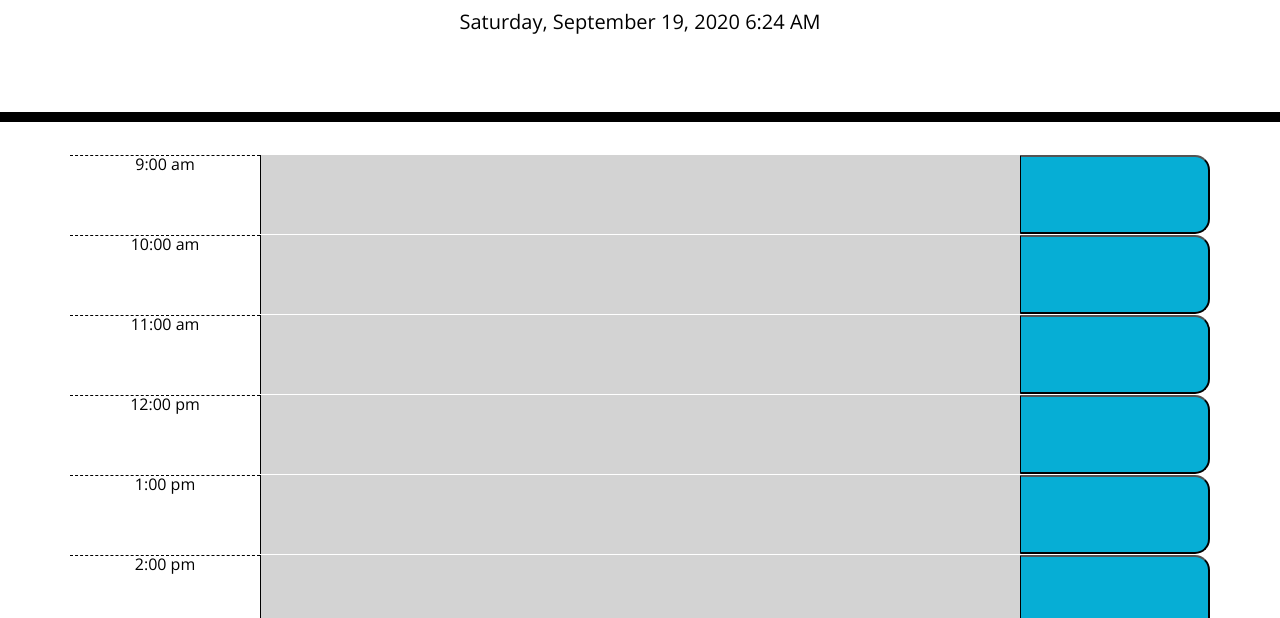
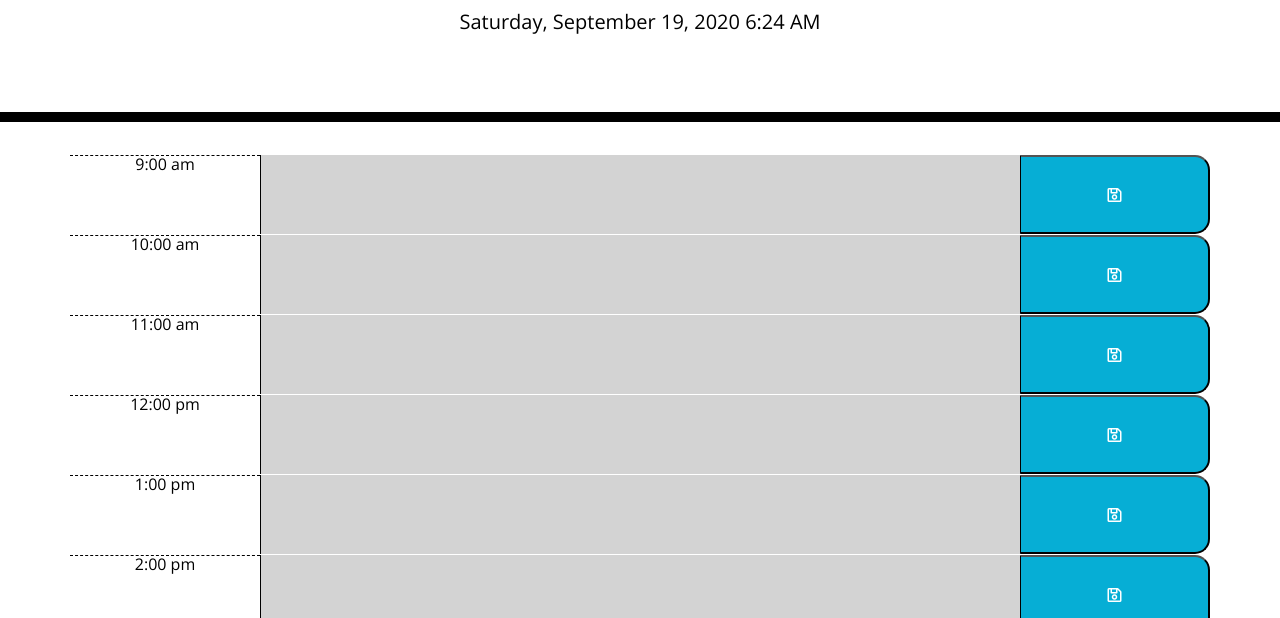
Before and after one commit to mfallesen/work-day-planner, a plain HTML site: page index.html in a window 1280 px wide. Shown: the part 182-800 px from the top of the page. Drawn offline with nearby package versions, Linux system fonts and the light colour scheme.

Commit message:
enable FA icon for save

```diff
--- a/script.js
+++ b/script.js
@@ -17,8 +17,9 @@ function printWorkDay(hour) {
         let hourRow = $("<div></div>");
         let workHour = $("<div></div>");
         let tasks = $("<textarea>");
-        let save = $("<button>")
-        let tVal = localStorage.getItem(`Task${i}`)
+        let save = $("<button>");
+        let tVal = localStorage.getItem(`Task${i}`);
+        let savIco = $("<i>");
 
 
         hourRow.attr("class", "row time-block");
@@ -29,10 +30,12 @@ function printWorkDay(hour) {
         tasks.attr("id", "text-" + i);
         tasks.val(tVal);
         save.attr("class", "col-md-2 saveBtn");
-        save.attr("id", "save-" + i)
+        save.attr("id", "save-" + i);
+        savIco.attr("class", "far fa-save");
 
         container.append(hourRow);
         hourRow.append(workHour, tasks, save);
+        save.append(savIco);
     }
     // IF statement for the tense changes
 
```
Also changed, not shown: index.html (line endings or trailing spaces).
